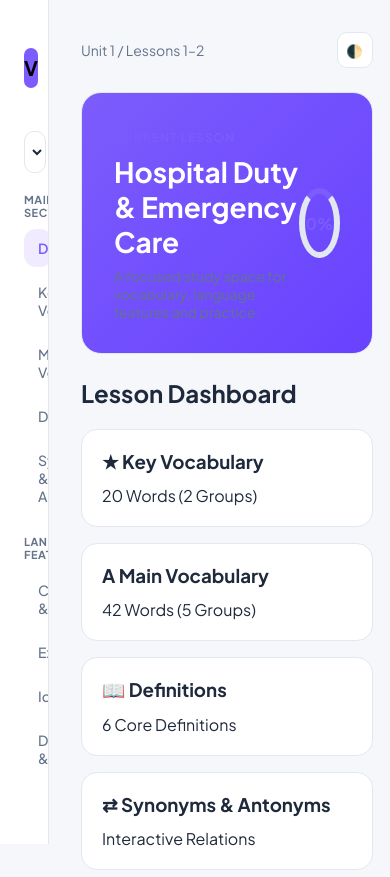
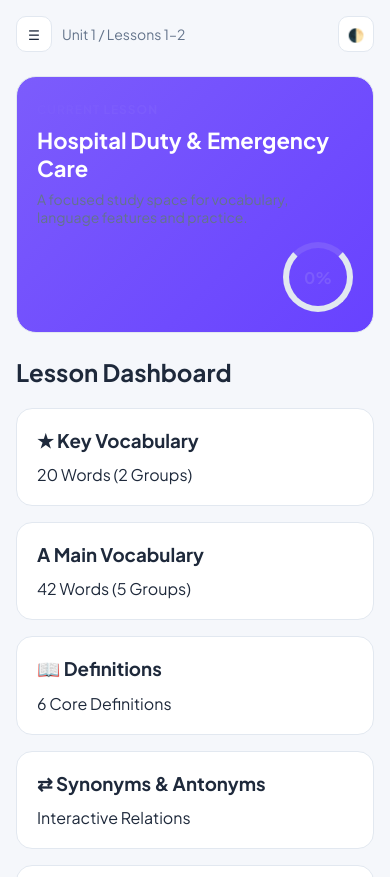
Before and after one commit to OPC-BOY/the-app, a plain HTML site: page index.html in a window 390 px wide. Shown: the top 877 px of the page. Drawn offline with Linux system fonts and the light colour scheme.

Commit message:
index.html

```diff
--- a/index.html
+++ b/index.html
@@ -55,8 +55,10 @@
       color: var(--text-dark);
       display: flex;
       min-height: 100vh;
+      position: relative;
     }
 
+    /* Sidebar Styling */
     .sidebar {
       width: 280px;
       background: var(--bg-card);
@@ -69,6 +71,7 @@
       top: 0;
       height: 100vh;
       overflow-y: auto;
+      z-index: 1000;
     }
 
     .brand {
@@ -145,12 +148,14 @@
       font-weight: 600;
     }
 
+    /* Main Content */
     .main-content {
       flex: 1;
       padding: 32px;
       display: flex;
       flex-direction: column;
       gap: 24px;
+      width: 100%;
     }
 
     .top-bar {
@@ -179,6 +184,11 @@
       cursor: pointer;
     }
 
+    .menu-toggle {
+      display: none;
+    }
+
+    /* Banner */
     .banner {
       background: var(--banner-bg);
       border: 1px solid var(--border-color);
@@ -188,6 +198,7 @@
       display: flex;
       justify-content: space-between;
       align-items: center;
+      gap: 16px;
     }
 
     .banner-info span {
@@ -219,8 +230,10 @@
       font-weight: 700;
       font-size: 16px;
       color: var(--primary);
+      flex-shrink: 0;
     }
 
+    /* Views */
     .view-section {
       display: none;
     }
@@ -231,7 +244,7 @@
 
     .cards-grid {
       display: grid;
-      grid-template-columns: repeat(auto-fit, minmax(220px, 1fr));
+      grid-template-columns: repeat(auto-fit, minmax(200px, 1fr));
       gap: 16px;
     }
 
@@ -250,7 +263,6 @@
       border-color: var(--primary);
     }
 
-    /* Group Box Styling */
     .group-box {
       background: var(--bg-card);
       border: 1px solid var(--border-color);
@@ -277,6 +289,7 @@
       align-items: center;
       justify-content: space-between;
       margin-bottom: 10px;
+      gap: 10px;
     }
 
     .vocab-info {
@@ -289,12 +302,12 @@
       width: 10px;
       height: 10px;
       border-radius: 50%;
+      flex-shrink: 0;
     }
 
     .dot-green { background-color: #2ecc71; }
     .dot-red { background-color: #e74c3c; }
 
-    /* Synonyms & Antonyms */
     .syn-word-list {
       display: flex;
       gap: 10px;
@@ -344,7 +357,6 @@
       color: var(--antonym-text);
     }
 
-    /* List Items Styling */
     .item-list-card {
       background: var(--bg-card);
       border: 1px solid var(--border-color);
@@ -364,12 +376,54 @@
       font-size: 14px;
       line-height: 1.5;
     }
+
+    /* Mobile Responsive Adjustments */
+    @media (max-width: 768px) {
+      body {
+        flex-direction: column;
+      }
+
+      .sidebar {
+        position: fixed;
+        left: -100%;
+        top: 0;
+        width: 260px;
+        transition: left 0.3s ease;
+        box-shadow: 2px 0 10px rgba(0,0,0,0.3);
+      }
+
+      .sidebar.open {
+        left: 0;
+      }
+
+      .menu-toggle {
+        display: flex;
+      }
+
+      .main-content {
+        padding: 16px;
+      }
+
+      .banner {
+        flex-direction: column;
+        align-items: flex-start;
+        padding: 20px;
+      }
+
+      .banner-info h1 {
+        font-size: 22px;
+      }
+
+      .progress-circle {
+        align-self: flex-end;
+      }
+    }
   </style>
 </head>
 <body>
 
   <!-- Sidebar -->
-  <aside class="sidebar">
+  <aside class="sidebar" id="sidebar">
     <div class="brand">
       <div class="brand-icon">V</div>
       <div class="brand-text">
@@ -403,7 +457,10 @@
   <!-- Main Content -->
   <main class="main-content">
     <div class="top-bar">
-      <span>Unit 1 / Lessons 1–2</span>
+      <div style="display: flex; align-items: center; gap: 10px;">
+        <button class="icon-btn menu-toggle" onclick="toggleSidebar()">☰</button>
+        <span>Unit 1 / Lessons 1–2</span>
+      </div>
       <div class="actions">
         <button class="icon-btn" onclick="toggleDarkMode()">🌓</button>
       </div>
@@ -459,14 +516,14 @@
       </div>
     </div>
 
-    <!-- 2. Key Vocabulary (Grouped) -->
+    <!-- 2. Key Vocabulary -->
     <div id="keyVoc" class="view-section">
       <h2>Key Vocabulary (Grouped)</h2>
       <br>
       <div id="keyVocContainer"></div>
     </div>
 
-    <!-- 3. Main Vocabulary (Grouped) -->
+    <!-- 3. Main Vocabulary -->
     <div id="mainVoc" class="view-section">
       <h2>Main Vocabulary (Grouped)</h2>
       <br>
@@ -531,7 +588,6 @@
   <script>
     const currentUnit = unitsData.unit1;
 
-    // Helper: Chunk array into groups of N
     function chunkArray(array, chunkSize) {
       const results = [];
       for (let i = 0; i < array.length; i += chunkSize) {
@@ -540,9 +596,7 @@
       return results;
     }
 
-    // Load Data into UI
     function loadData() {
-      // 1. Key Vocab (Grouped by 10)
       const keyGroups = chunkArray(currentUnit.keyVocab, 10);
       document.getElementById('keyVocContainer').innerHTML = keyGroups.map((group, idx) => `
         <div class="group-box">
@@ -563,7 +617,6 @@
         </div>
       `).join('');
 
-      // 2. Main Vocab (Grouped by 10)
       const mainGroups = chunkArray(currentUnit.mainVocab, 10);
       document.getElementById('mainVocContainer').innerHTML = mainGroups.map((group, idx) => `
         <div class="group-box">
@@ -584,7 +637,6 @@
         </div>
       `).join('');
 
-      // 3. Definitions
       document.getElementById('definitionsContainer').innerHTML = currentUnit.definitions.map(d => `
         <div class="item-list-card">
           <h4>${d.word}</h4>
@@ -593,12 +645,10 @@
         </div>
       `).join('');
 
-      // 4. Synonyms Buttons
       document.getElementById('synButtons').innerHTML = currentUnit.wordRelations.map((rel, idx) => `
         <button class="syn-btn" onclick="showRelations(${idx}, this)">${rel.word}</button>
       `).join('');
 
-      // 5. Collocations
       document.getElementById('collocationsContainer').innerHTML = currentUnit.collocations.map(c => `
         <div class="vocab-card">
           <div>
@@ -609,7 +659,6 @@
         </div>
       `).join('');
 
-      // 6. Expressions
       document.getElementById('expressionsContainer').innerHTML = currentUnit.expressions.map(e => `
         <div class="item-list-card">
           <h4>${e.exp}</h4>
@@ -617,7 +666,6 @@
         </div>
       `).join('');
 
-      // 7. Idioms
       document.getElementById('idiomsContainer').innerHTML = currentUnit.idioms.map(i => `
         <div class="item-list-card">
           <h4>${i.idiom}</h4>
@@ -625,7 +673,6 @@
         </div>
       `).join('');
 
-      // 8. Derivatives & Notes
       document.getElementById('derivativesContainer').innerHTML = currentUnit.derivativesNotes.map(dn => `
         <div class="item-list-card">
           <h4>${dn.item}</h4>
@@ -642,6 +689,15 @@
         document.querySelectorAll('.nav-item').forEach(el => el.classList.remove('active'));
         element.classList.add('active');
       }
+
+      // Close sidebar on mobile upon selecting an item
+      if(window.innerWidth <= 768) {
+        document.getElementById('sidebar').classList.remove('open');
+      }
+    }
+
+    function toggleSidebar() {
+      document.getElementById('sidebar').classList.toggle('open');
     }
 
     function showRelations(index, btn) {
```
